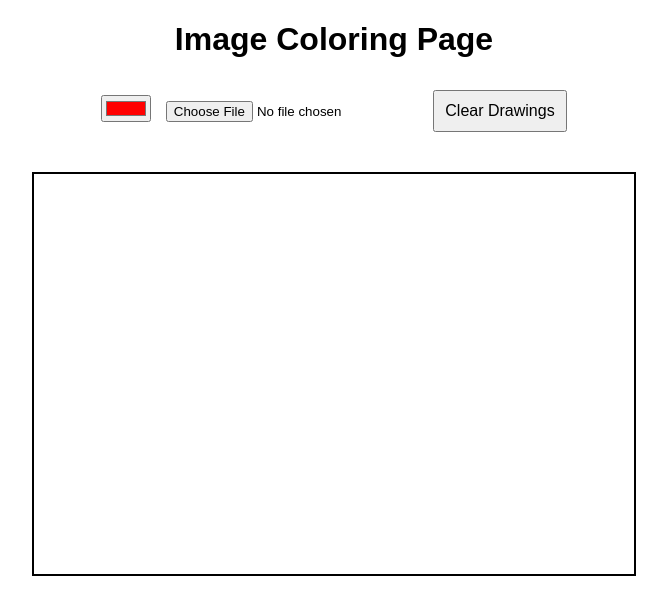
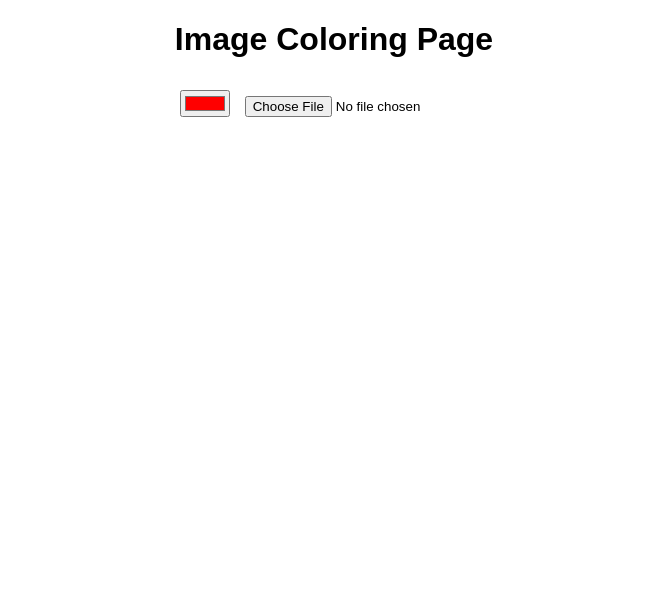
Before and after one commit to caiden-scott/coloring-book, a plain HTML site: page index.html in a window 1280 px wide. Shown: the whole page, without its empty margins (306-973 px from the left). Drawn offline with Linux system fonts and the light colour scheme.

Commit message:
Update index.html

```diff
--- a/index.html
+++ b/index.html
@@ -10,18 +10,14 @@
             font-family: Arial, sans-serif;
         }
 
-        #controls {
-            margin: 20px;
-        }
-
         #colorPicker {
             margin: 10px;
         }
 
         canvas {
-            border: 2px solid #000;
+            border: 2px solid black;
             cursor: crosshair;
-            margin-top: 10px;
+            display: none;
         }
 
         button {
@@ -34,13 +30,9 @@
 </head>
 <body>
     <h1>Image Coloring Page</h1>
-
-    <div id="controls">
-        <input type="color" id="colorPicker" value="#ff0000">
-        <input type="file" id="imageLoader" accept="image/*">
-        <button id="clearButton">Clear Drawings</button>
-    </div>
-
+    <input type="color" id="colorPicker" value="#ff0000">
+    <input type="file" id="imageLoader" accept="image/*">
+    <button id="clearButton" style="display:none;">Clear Drawings</button>
     <canvas id="canvas" width="600" height="400"></canvas>
 
     <script src="page-1.js"></script>
```
